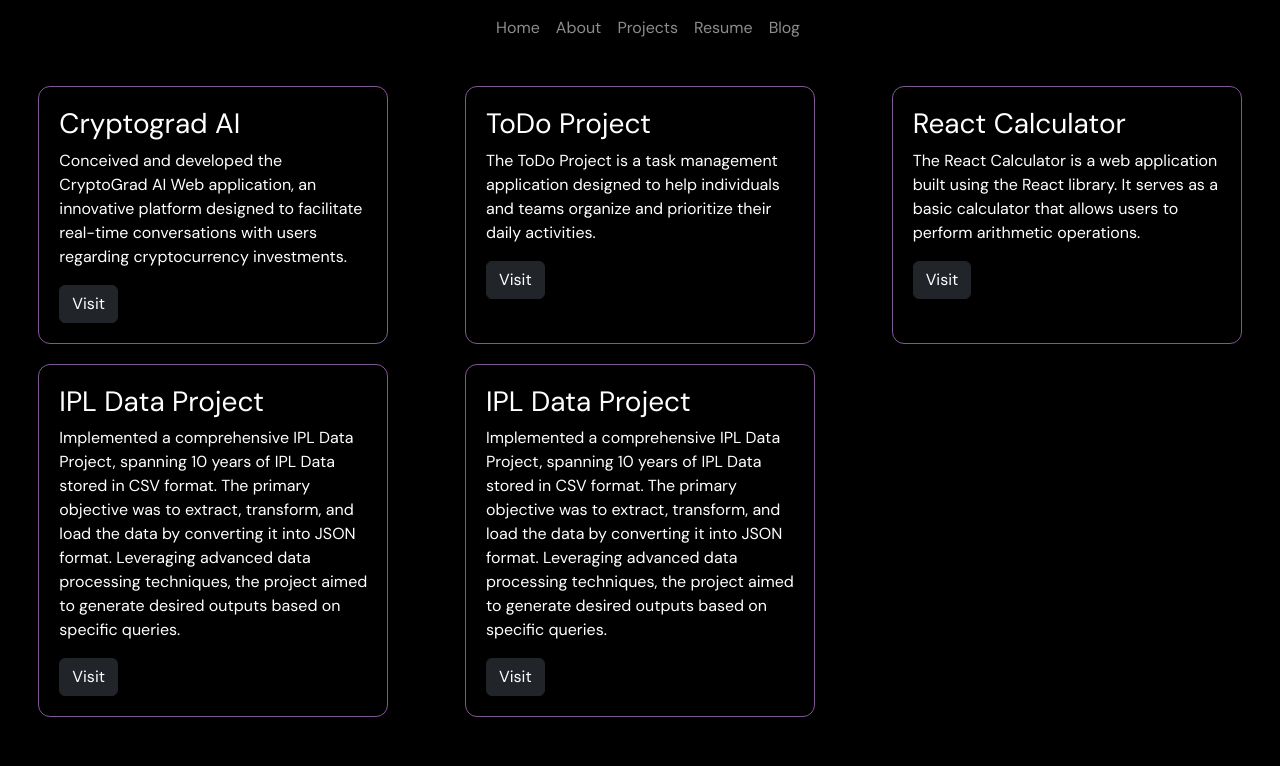
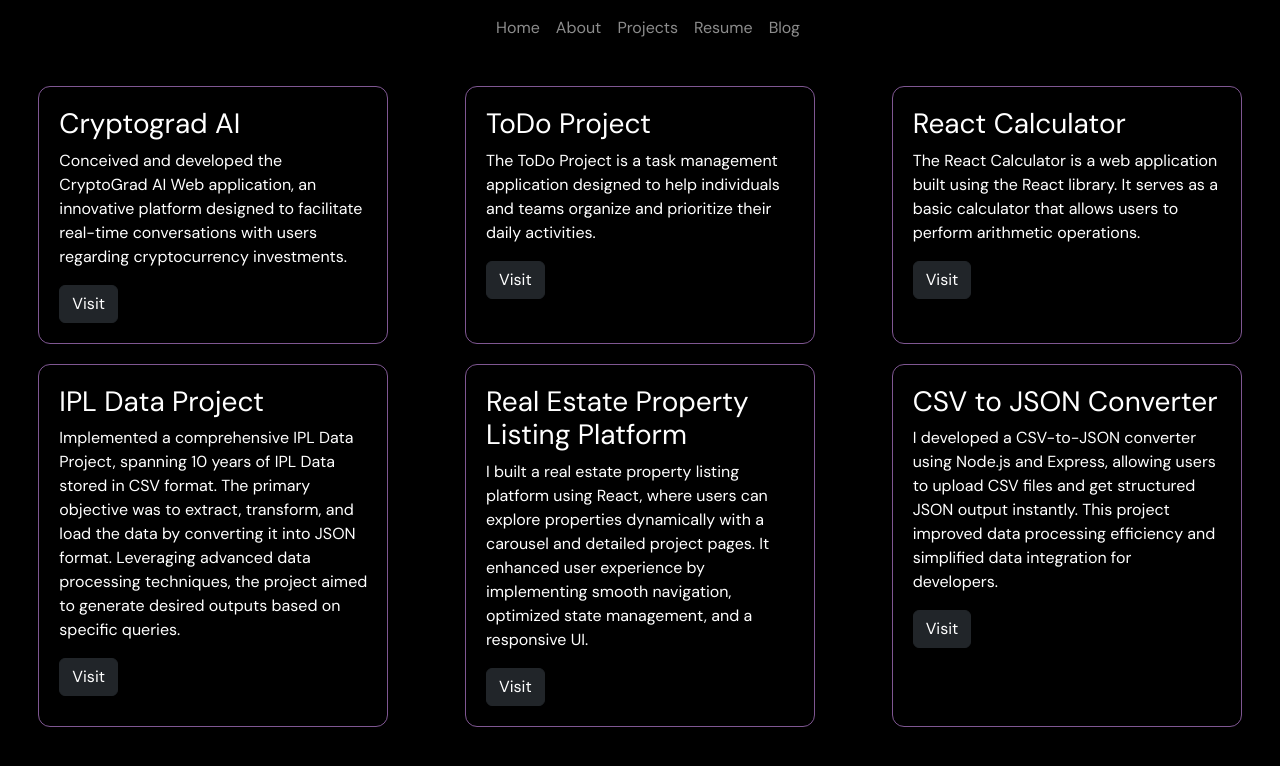
Before and after one commit to mgopal0001/MyPortfolio, a React (Create React App) app: page /projects in a window 1280 px wide. Shown: the top 766 px of the page. Built offline with nearby package versions, Linux system fonts and the light colour scheme.

Commit message:
Added new projects and resume

```diff
--- a/src/components/projects/Constants.js
+++ b/src/components/projects/Constants.js
@@ -27,9 +27,15 @@
 			"Implemented a comprehensive IPL Data Project, spanning 10 years of IPL Data stored in CSV format. The primary objective was to extract, transform, and load the data by converting it into JSON format. Leveraging advanced data processing techniques, the project aimed to generate desired outputs based on specific queries.",
 	},
 	{
-    title: "IPL Data Project",
-    link: "https://js-ipl-data-project-js-ipl-data-project.vercel.app/",
+		title: "Real Estate Property Listing Platform",
+		link: "https://z-india-realty.com/",
 		details:
-      "Implemented a comprehensive IPL Data Project, spanning 10 years of IPL Data stored in CSV format. The primary objective was to extract, transform, and load the data by converting it into JSON format. Leveraging advanced data processing techniques, the project aimed to generate desired outputs based on specific queries.",
+			"I built a real estate property listing platform using React, where users can explore properties dynamically with a carousel and detailed project pages. It enhanced user experience by implementing smooth navigation, optimized state management, and a responsive UI.",
+	},
+	{
+		title: "CSV to JSON Converter",
+		link: "https://github.com/mgopal0001/csvToJson",
+		details:
+			"I developed a CSV-to-JSON converter using Node.js and Express, allowing users to upload CSV files and get structured JSON output instantly. This project improved data processing efficiency and simplified data integration for developers.",
 	},
 ];
```
Also changed, not shown: 1 other file (tests, documents, lock files or other folders). Lines whose indentation alone changed are shown as unchanged.
